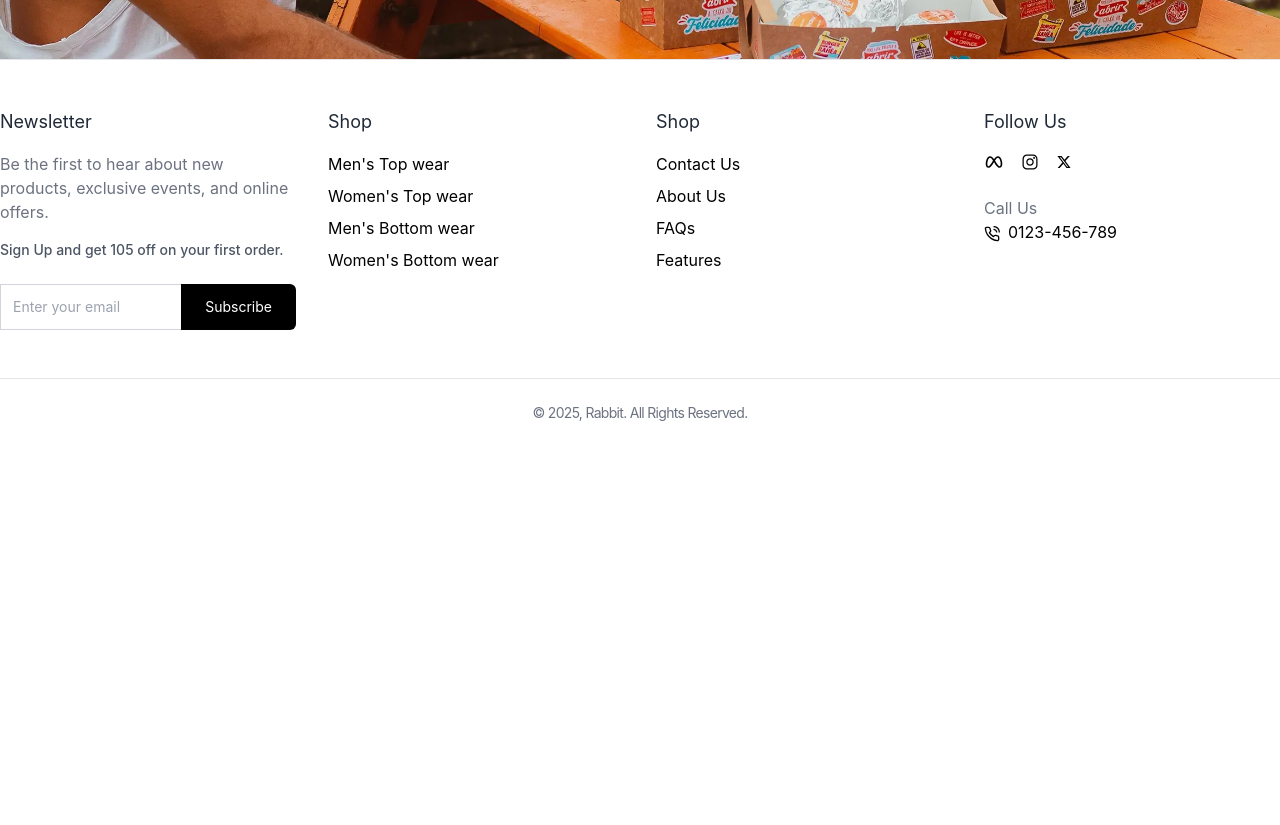
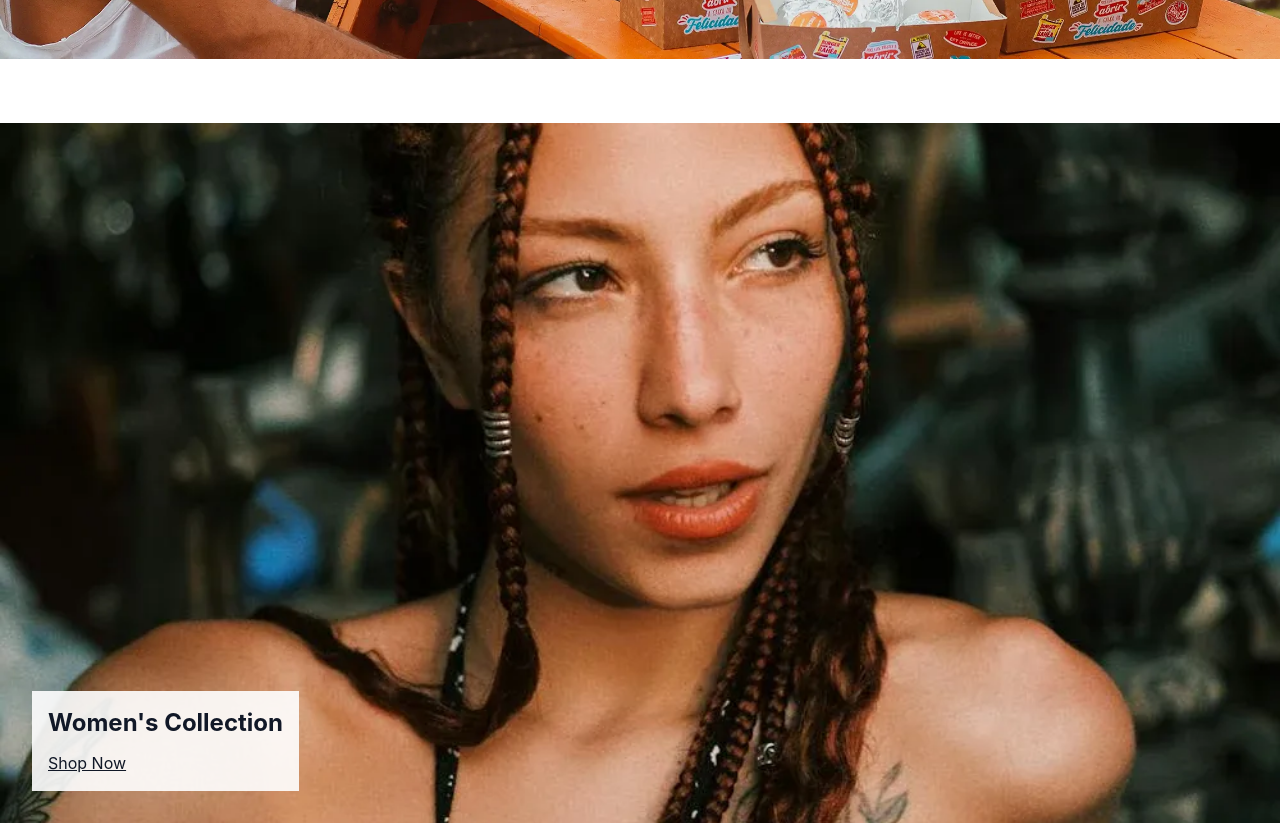
Before and after one commit to 830Utpal/Rabbit, a React app in the folder frontend/: page / in a window 1280 px wide. Shown: the part 800-1625 px from the top of the page. Before the commit the page ends 1271 px from the top, so only its background shows below. Built offline with nearby package versions, Linux system fonts and the light colour scheme; the HTML template or start-up script is replaced by a standard one.

Commit message:
gendercollection

```diff
--- /dev/null
+++ b/frontend/src/components/Products/GenderCollectionSection.jsx
@@ -0,0 +1,27 @@
+import React from 'react'
+import mensCollectionImage from "../../assets/mens-collection.webp"
+import womensCollectionImage from "../../assets/womens-collection.webp"
+import { Link } from 'react-router-dom'
+
+const GenderCollectionSection = () => {
+  return (
+    <section className='py-16 px-4 lg:px-0'>
+      <div className='container mx-auto flex flex-col md:flex-row gap-8'>
+        {/**women */}
+        <div className='relative flex-1'>
+           <img src={womensCollectionImage} alt="women's collection" className='w-full h-[700px] object-cover'/>
+           <div className='absolute bottom-8 left-8 bg-white bg-opacity-90 p-4'>
+               <h2 className='text-2xl font-bold text-gray-900 mb-3'>
+                Women's Collection
+               </h2>
+               <Link to="/collections/all?gender=Women" className="text-gray-900 underline">
+               Shop Now
+               </Link>
+           </div>
+        </div>
+      </div>
+    </section>
+  )
+}
+
+export default GenderCollectionSection
--- a/frontend/src/pages/Home.jsx
+++ b/frontend/src/pages/Home.jsx
@@ -1,10 +1,12 @@
 import React from 'react'
 import Hero from '../components/Layout/Hero'
+import GenderCollectionSection from '../components/products/GenderCollectionSection'
 
 const Home = () => {
   return (
     <div>
       <Hero/>
+      <GenderCollectionSection />
     </div>
   )
 }
```
